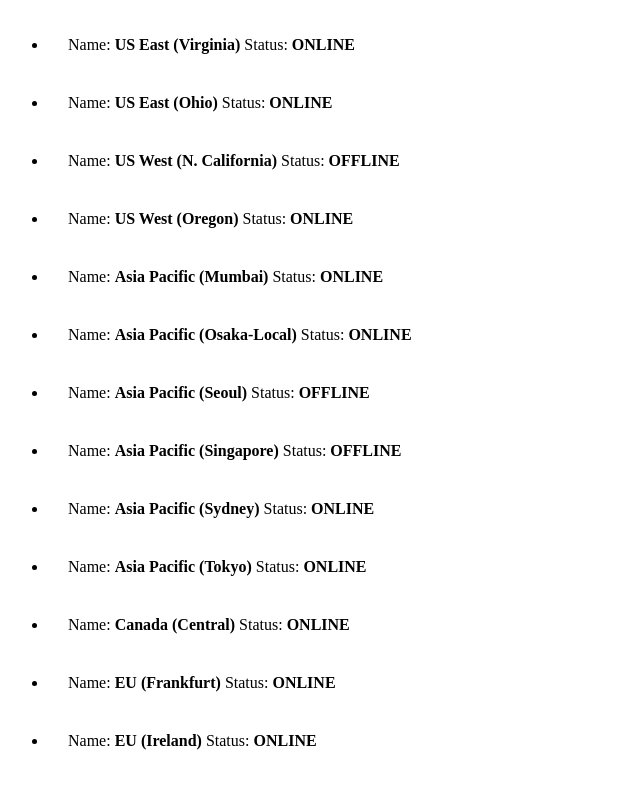
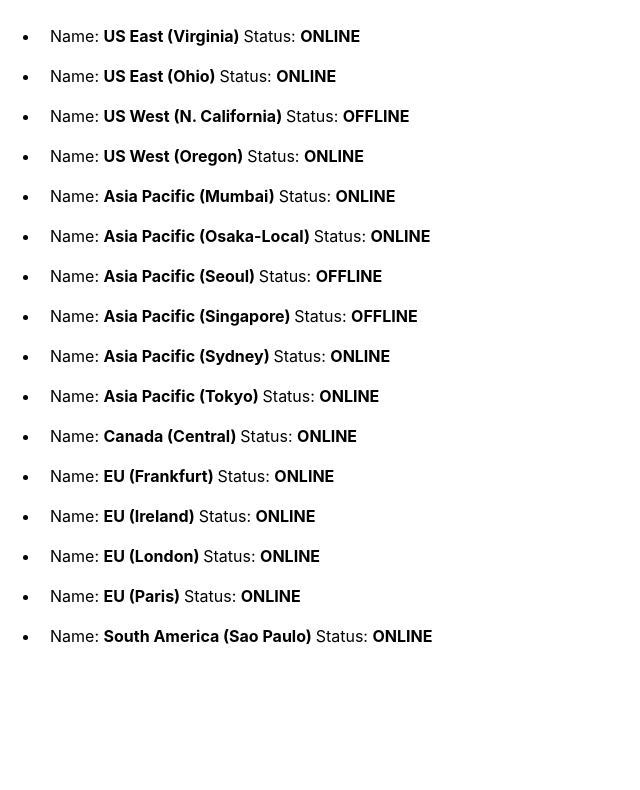
Before and after one commit to KonradGmur/Application-supporting-servers, a React (Create React App) app: page / in a window 1280 px wide. Shown: the top 790 px of the page, without its empty margins (0-640 px from the left). Built offline with nearby package versions, Linux system fonts and the light colour scheme.

Commit message:
change style in Server.css

```diff
--- a/src/components/App.css
+++ b/src/components/App.css
@@ -1,4 +1,4 @@
-/* .App {
+.App {
   text-align: center;
 }
 
@@ -29,4 +29,4 @@
   to {
     transform: rotate(360deg);
   }
-} */
+}
--- a/src/components/Servers.css
+++ b/src/components/Servers.css
@@ -1,3 +1,3 @@
 li {
-    padding: 20px;
+  padding: 10px;
 }
--- a/src/index.css
+++ b/src/index.css
@@ -1,4 +1,4 @@
-/* body {
+body {
   margin: 0;
   padding: 0;
   font-family: -apple-system, BlinkMacSystemFont, "Segoe UI", "Roboto", "Oxygen",
@@ -11,4 +11,4 @@
 code {
   font-family: source-code-pro, Menlo, Monaco, Consolas, "Courier New",
     monospace;
-} */
+}
```
